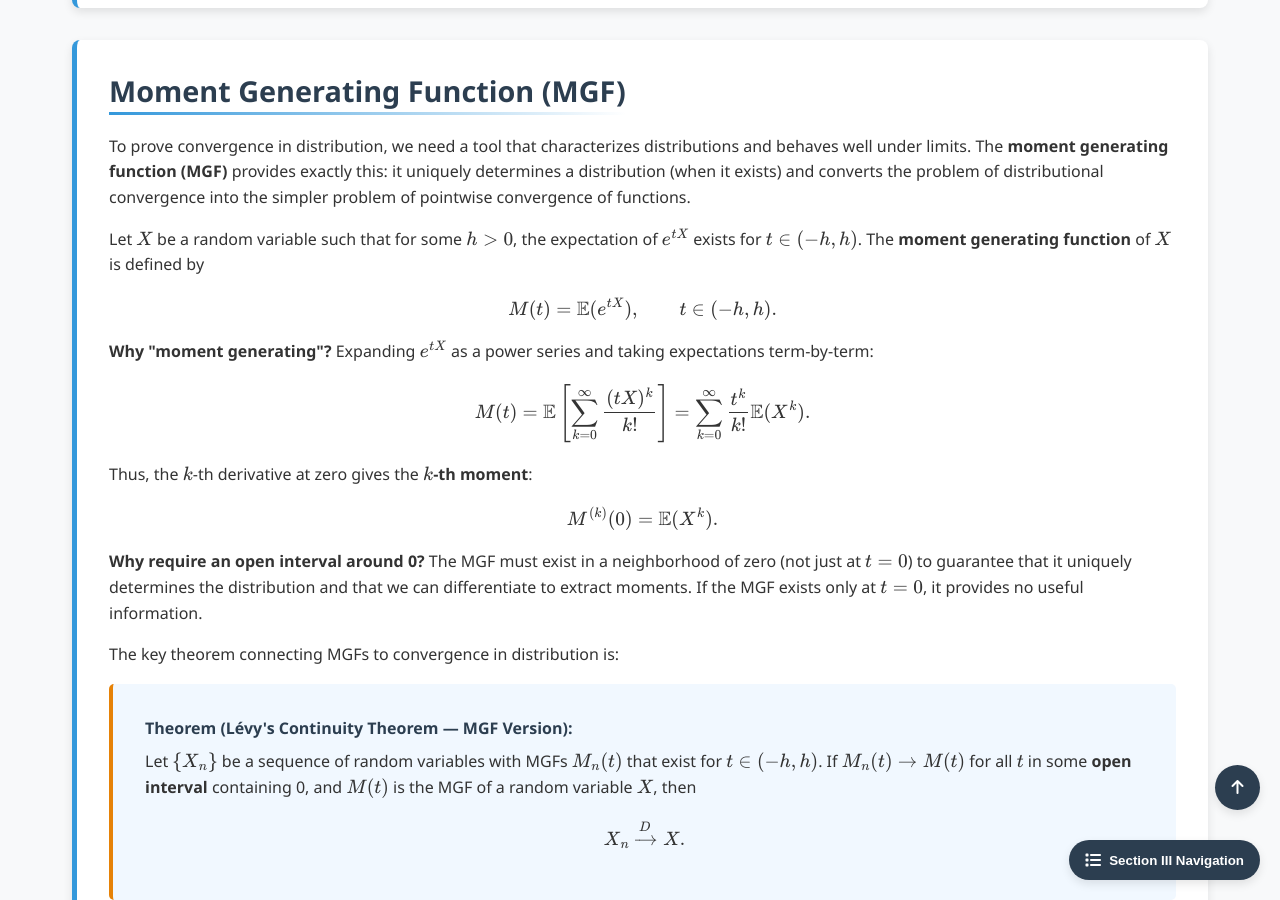
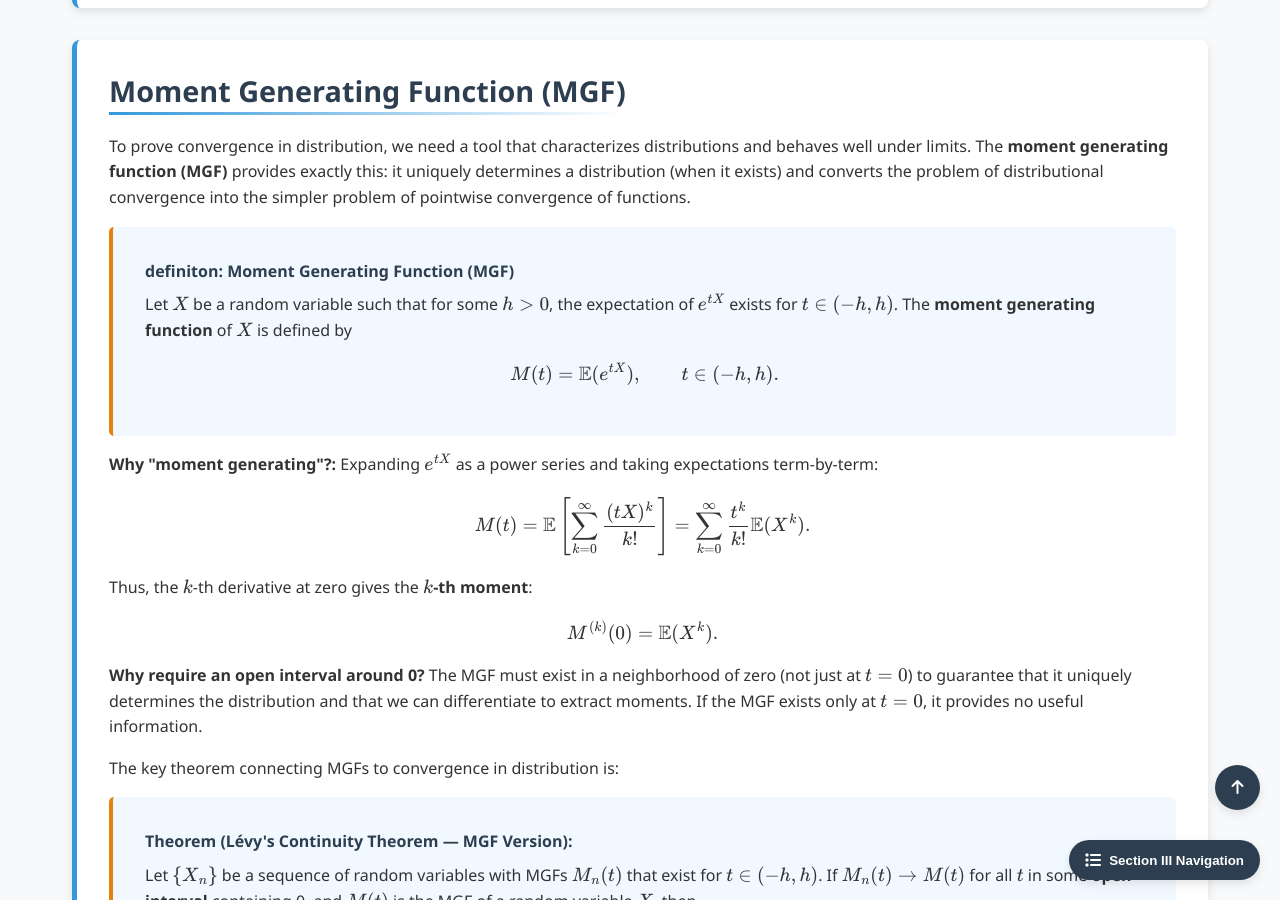
Before and after one commit to Yusukey01/yusukey01.github.io, a Jekyll site: the page built from Mathematics/Probability/convergence.html, in a window 1280 px wide and 900 px high, scrolled down 5687 px. Built offline with Jekyll 4.4.1, drawn with Linux system fonts in a browser that asks for light colours.

Commit message:
updated page contents

```diff
--- a/Mathematics/Probability/convergence.html
+++ b/Mathematics/Probability/convergence.html
@@ -342,6 +342,8 @@ uses_python: false
                     convergence into the simpler problem of pointwise convergence of functions.
                 </p>
 
+                <div class="theorem">
+                    <span class="theorem-title">definiton: Moment Generating Function (MGF)</span>
                     <p>
                         Let \(X\) be a random variable such that for some \(h > 0\), the expectation of \(e^{tX}\) exists
                         for \(t \in (-h, h)\). The <strong>moment generating function</strong> of \(X\) is defined by
@@ -349,9 +351,10 @@ uses_python: false
                         M(t) = \mathbb{E}(e^{tX}), \qquad t \in (-h, h).
                         \]
                     </p>
+                </div>
 
                 <p>
-                    <strong>Why "moment generating"?</strong> Expanding \(e^{tX}\) as a power series and taking expectations term-by-term:
+                    <strong>Why "moment generating"?:</strong> Expanding \(e^{tX}\) as a power series and taking expectations term-by-term:
                     \[
                     M(t) = \mathbb{E}\left[\sum_{k=0}^{\infty} \frac{(tX)^k}{k!}\right] = \sum_{k=0}^{\infty} \frac{t^k}{k!} \mathbb{E}(X^k).
                     \]
```
Lines whose indentation alone changed are shown as unchanged.
